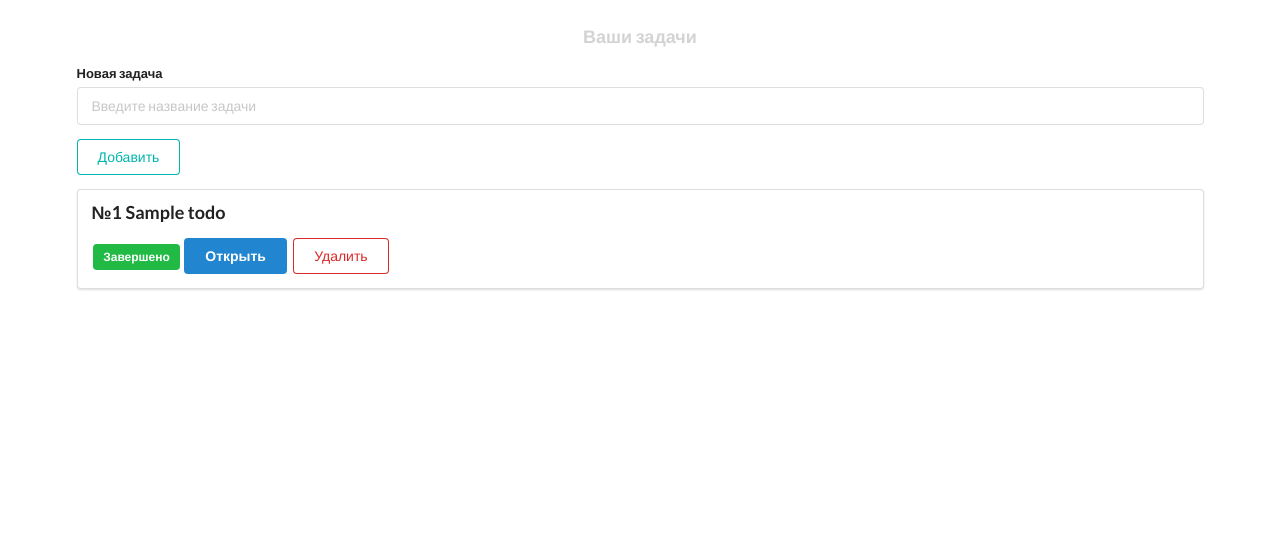
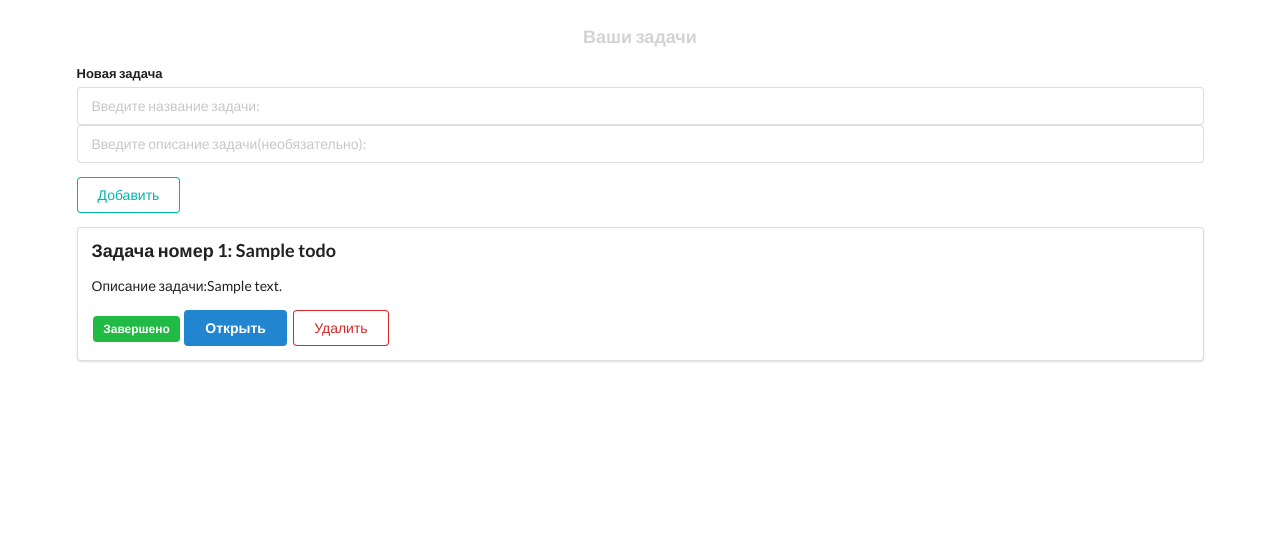
Before and after one commit to mcstao/Neobis_ToDo_Project, a Django app: template todo_app/templates/todo_app/home.html in a window 1280 px wide. Shown: the part 82-618 px from the top of the page. Run offline with Django 4.2, Linux system fonts and the light colour scheme; tables that the repository leaves empty hold one stand-in row (values such as "Sample post"); the template is opened without the code that fills it: values that come from a table or form of the project are taken from there, most other values are stand-ins (such as "Sample title", 1, 10 or a date in 2020).

Commit message:
created description for todo

```diff
--- a/Todo_Project/settings.py
+++ b/Todo_Project/settings.py
@@ -22,7 +22,7 @@ BASE_DIR = Path(__file__).resolve().parent.parent
 # SECURITY WARNING: keep the secret key used in production secret!
 SECRET_KEY = 'django-insecure-v*z1c3=5g&-g+_ac9o)nikj%$0+&%)1n!&)*_!m8e(!e1)=0y@'
 
-# SECURITY WARNING: don't run with debug turned on in production!
+# SECURITY WARNING: don't run with debug turned on in production!   a
 DEBUG = True
 
 ALLOWED_HOSTS = []
--- a/todo_app/models.py
+++ b/todo_app/models.py
@@ -1,8 +1,9 @@
 from django.db import models
 
 class ToDo(models.Model):
-    title = models.CharField("Название задания",max_length=500)
+    title = models.CharField("Название задания",max_length=100)
     is_complete = models.BooleanField("Завершено",default=False)
+    description = models.TextField("Описание",max_length=300,null=None)
 
 
     class Meta:
--- a/todo_app/templates/todo_app/home.html
+++ b/todo_app/templates/todo_app/home.html
@@ -10,14 +10,16 @@
         {% csrf_token %}
         <div class="field">
             <label>Новая задача</label>
-            <input type="text" name="title" placeholder="Введите название задачи"><br>
+            <input type="text" name="title" placeholder="Введите название задачи:"><br>
+            <input type="text" name="description" placeholder="Введите описание задачи(необязательно):">
         </div>
         <button class="ui teal basic button" type="submit">Добавить</button>
     </form>
 
 {% for todo in todos %}
 <div class="ui segment">
-    <p class="ui big header">№{{ todo.id }} {{ todo.title }}</p>
+    <p class="ui big header">Задача номер {{ todo.id }}: {{ todo.title }}</p>
+    <p>Описание задачи:{{ todo.description }}</p>
 
     {% if todo.is_complete == False %}
     <span class="ui gray label">Не завершено</span>
```
Also changed, not shown: db.sqlite3, todo_app/migrations/0002_todo_description_alter_todo_title.py (added), todo_app/migrations/0003_alter_todo_description.py (added).
